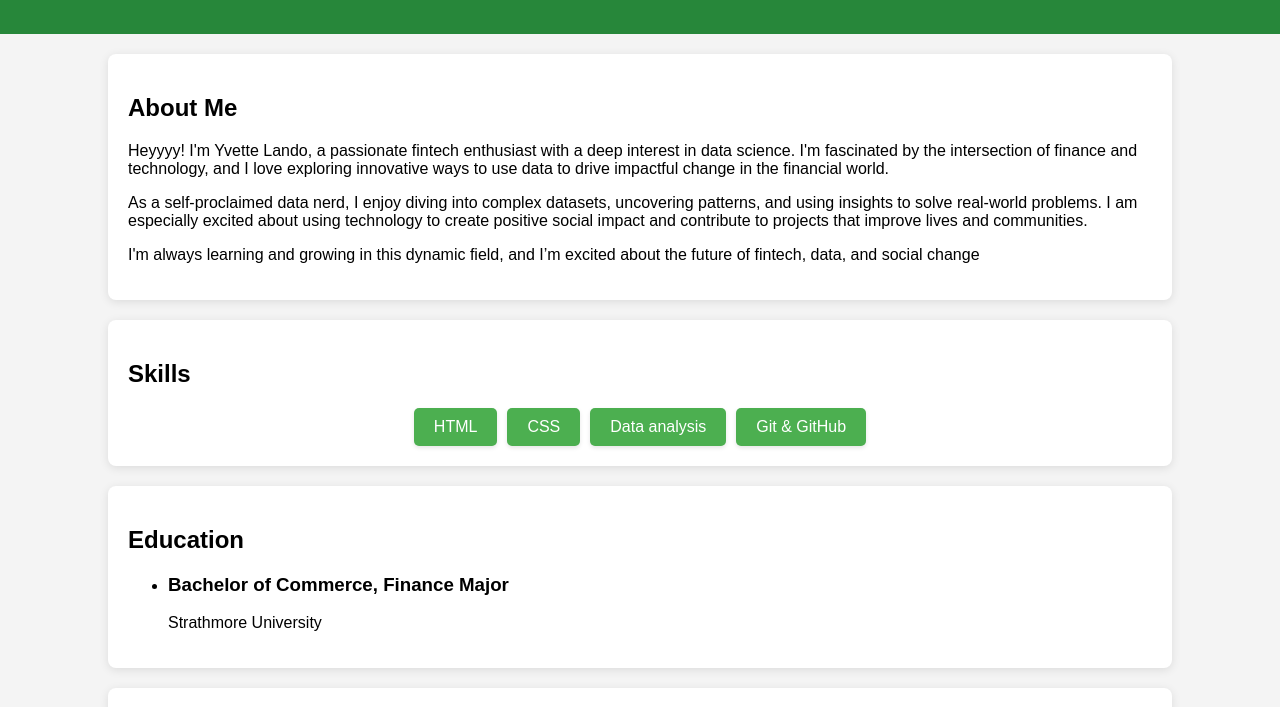
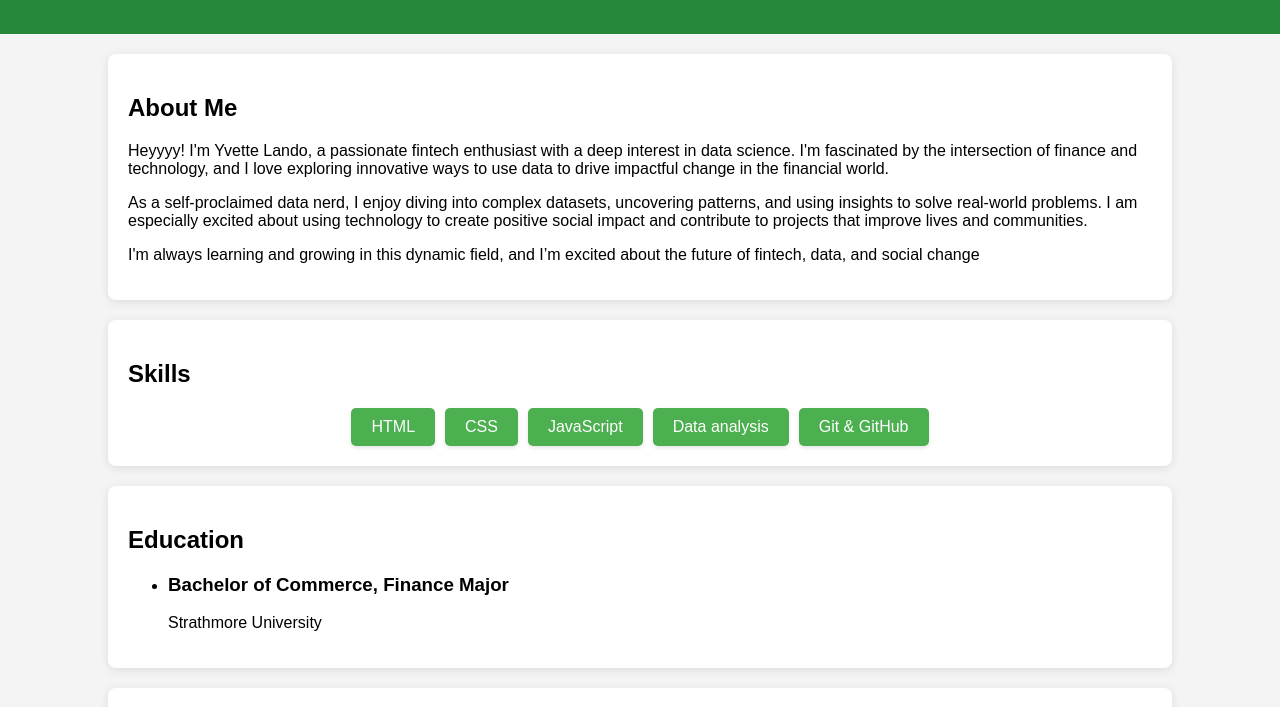
Before and after one commit to yjlando/my-portfolio, a plain HTML site: page index.html in a window 1280 px wide. Shown: the part 93-800 px from the top of the page. Drawn offline with Linux system fonts and the light colour scheme.

Commit message:
Update index.html

```diff
--- a/index.html
+++ b/index.html
@@ -32,6 +32,7 @@
         <div class="skills-container">
             <div class="skill-btn">HTML</div>
             <div class="skill-btn">CSS</div>
+            <div class="skill-btn">JavaScript</div>
             <div class="skill-btn">Data analysis</div>
             <div class="skill-btn">Git & GitHub</div>
         </div>
```
